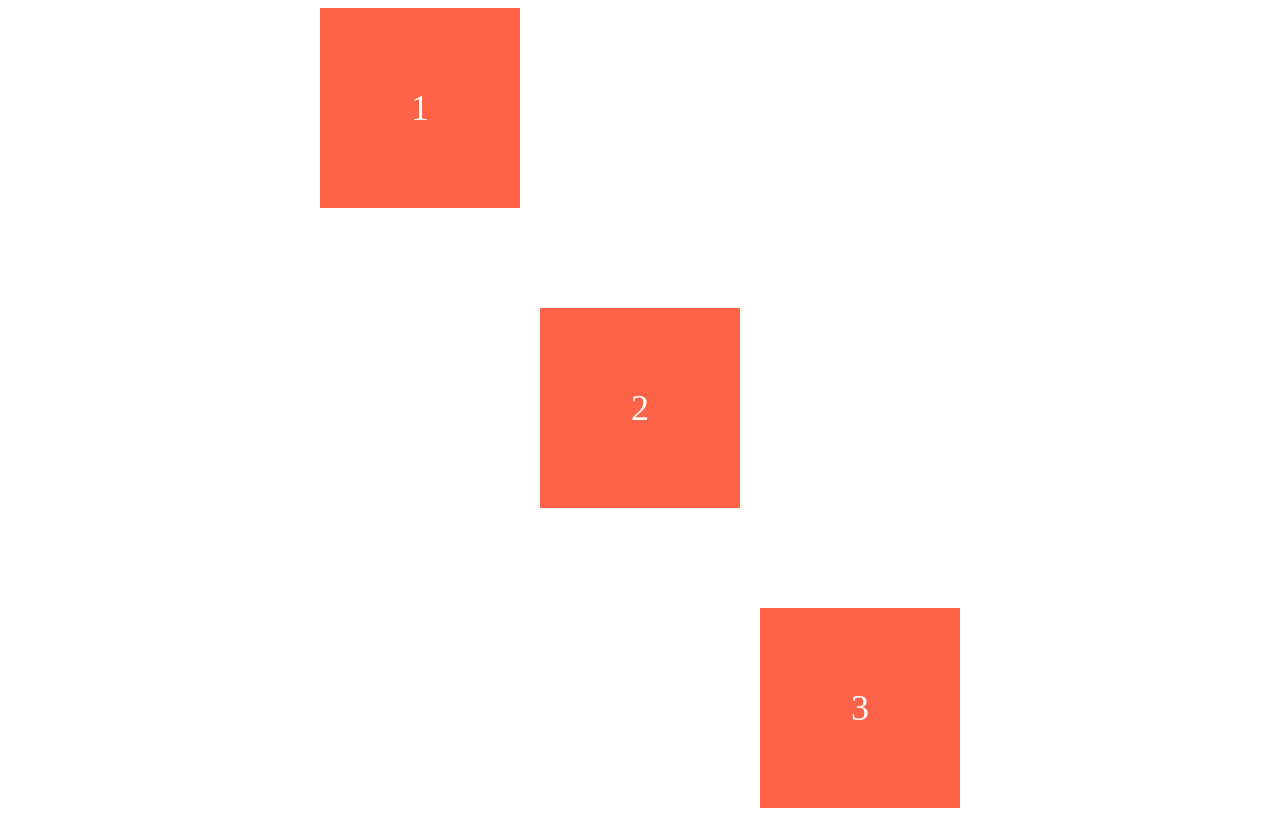
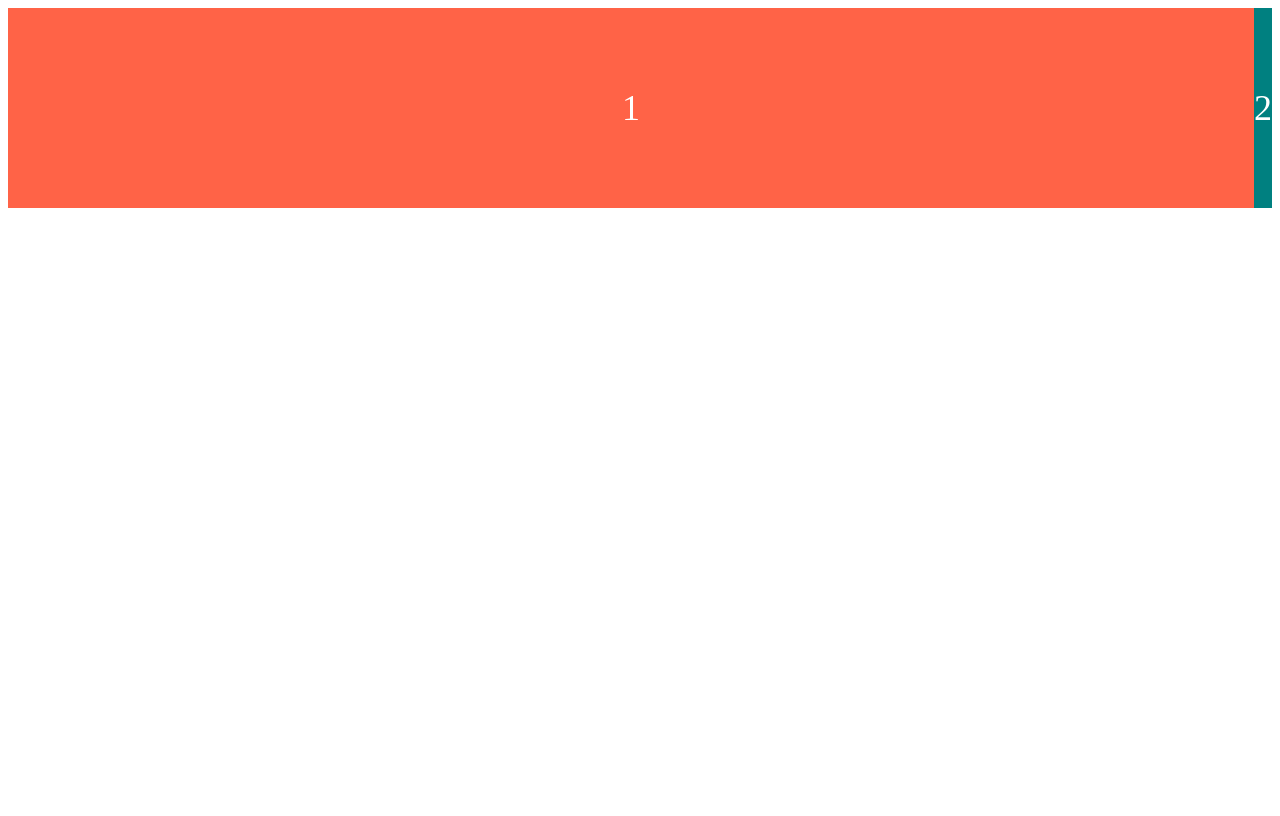
Before and after one commit to moztiq/nc-css-layout, a website built with Vite: page index.html in a window 1280 px wide. Built offline with nearby package versions, Linux system fonts and the light colour scheme.

Commit message:
flex-grow

```diff
--- a/index.html
+++ b/index.html
@@ -10,7 +10,6 @@
     <div class="father">
       <div class="box">1</div>
       <div class="box">2</div>
-      <div class="box">3</div>
     </div>
   </body>
 </html>
--- a/style.css
+++ b/style.css
@@ -1,15 +1,11 @@
 .father {
   display: flex;
-  row-gap: 10px;
-  column-gap: 20px;
   height: 100vh;
   justify-content: center;
   flex-flow: row wrap;
-  align-items: center;
 }
 
 .box {
-  width: 200px;
   height: 200px;
   background-color: tomato;
   color: white;
@@ -20,9 +16,11 @@
 }
 
 .box:first-child {
-  align-self: flex-start;
+  background-color: tomato;
+  flex-grow: 1;
 }
 
 .box:last-child {
-  align-self: flex-end;
+  background-color: teal;
+  flex-grow: 0;
 }
```
